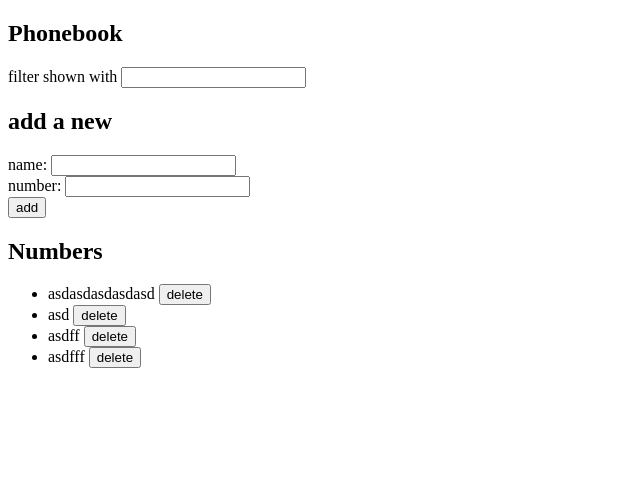
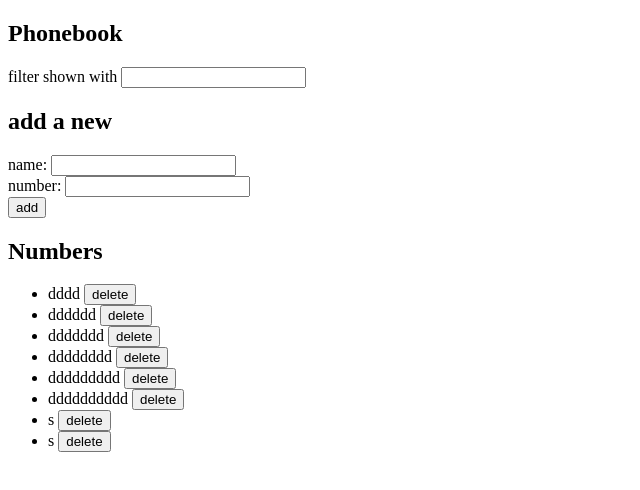
Before and after one commit to SamuliRaivio/palautusrepositoryFullStack2022, a React (Create React App) app in the folder osa2/puhelinluettelo/: page / in a window 1280 px wide. Shown: the top 490 px of the page, without its empty margins (0-640 px from the left). Built offline with nearby package versions, Linux system fonts and the light colour scheme; data requests are answered from the project's data file.

Commit message:
osan 2 puhelinluettelo valmis kohdassa step 10, koodi on vielä erittäin huonosti kommentoitu

```diff
--- a/osa2/puhelinluettelo/db.json
+++ b/osa2/puhelinluettelo/db.json
@@ -1,22 +1,42 @@
 {
   "persons": [
     {
-      "name": "asdasdasdasdasd",
+      "name": "dddd",
+      "number": "",
+      "id": 4
+    },
+    {
+      "name": "dddddd",
+      "number": "",
+      "id": 6
+    },
+    {
+      "name": "ddddddd",
       "number": "",
       "id": 7
     },
     {
-      "name": "asd",
+      "name": "dddddddd",
+      "number": "",
+      "id": 8
+    },
+    {
+      "name": "ddddddddd",
+      "number": "",
+      "id": 9
+    },
+    {
+      "name": "dddddddddd",
       "number": "",
       "id": 10
     },
     {
-      "name": "asdff",
+      "name": "s",
       "number": "",
       "id": 11
     },
     {
-      "name": "asdfff",
+      "name": "s",
       "number": "",
       "id": 12
     }
--- a/osa2/puhelinluettelo/src/App.js
+++ b/osa2/puhelinluettelo/src/App.js
@@ -100,7 +100,18 @@ const App = () => {
 
     //tarkistetaan mikäli uusi nimi on jo henkilöllä
     if (personsName.includes(newName)) {
-      alert(newName + ' is already added to phonebook')
+      if (window.confirm(newName + ' is already added to phonebook, replace the old number with a new one?')){
+        const newPerson = {
+          name: newName,
+          number: newNumber
+        }
+        personService
+        .create(newPerson)
+          .then(returnedPerson => {
+            setPersons(persons.concat(returnedPerson))
+          })
+      }
+
     } else {
       const newPerson = {
         name: newName,
@@ -118,13 +129,22 @@ const App = () => {
   const deletePerson = (event) => {
     event.preventDefault()
     const id = event.target.value
+    console.log(id)
+    console.log()
 
-    personService
+    const personToDelete = persons.filter(person => person.id === parseInt(id))
+    console.log(personToDelete)
+
+    /* const personToDelete =  persons.filter(person => person.id !== parseInt(idd))
+    console.log(personToDelete) */
+
+    if (window.confirm("Delete " + personToDelete[0].name)) {
+      personService
       .deleteObject(id)
-        .then(newPersons => {
-          setPersons(persons.filter(person => person.id !== id))
+        .then(() => {
+          setPersons(persons.filter(person => person.id !== parseInt(id)))
         })
-
+    }
   }
 
 
```
